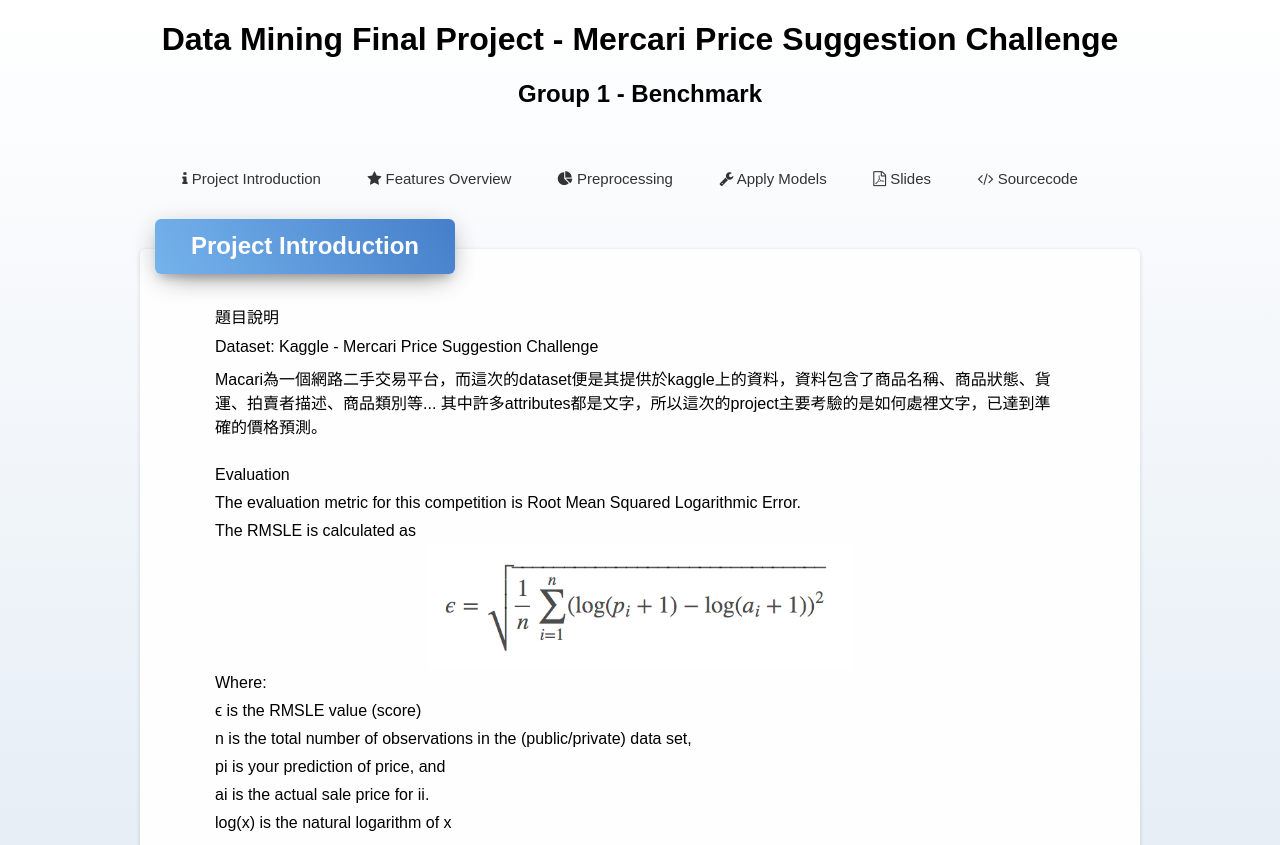
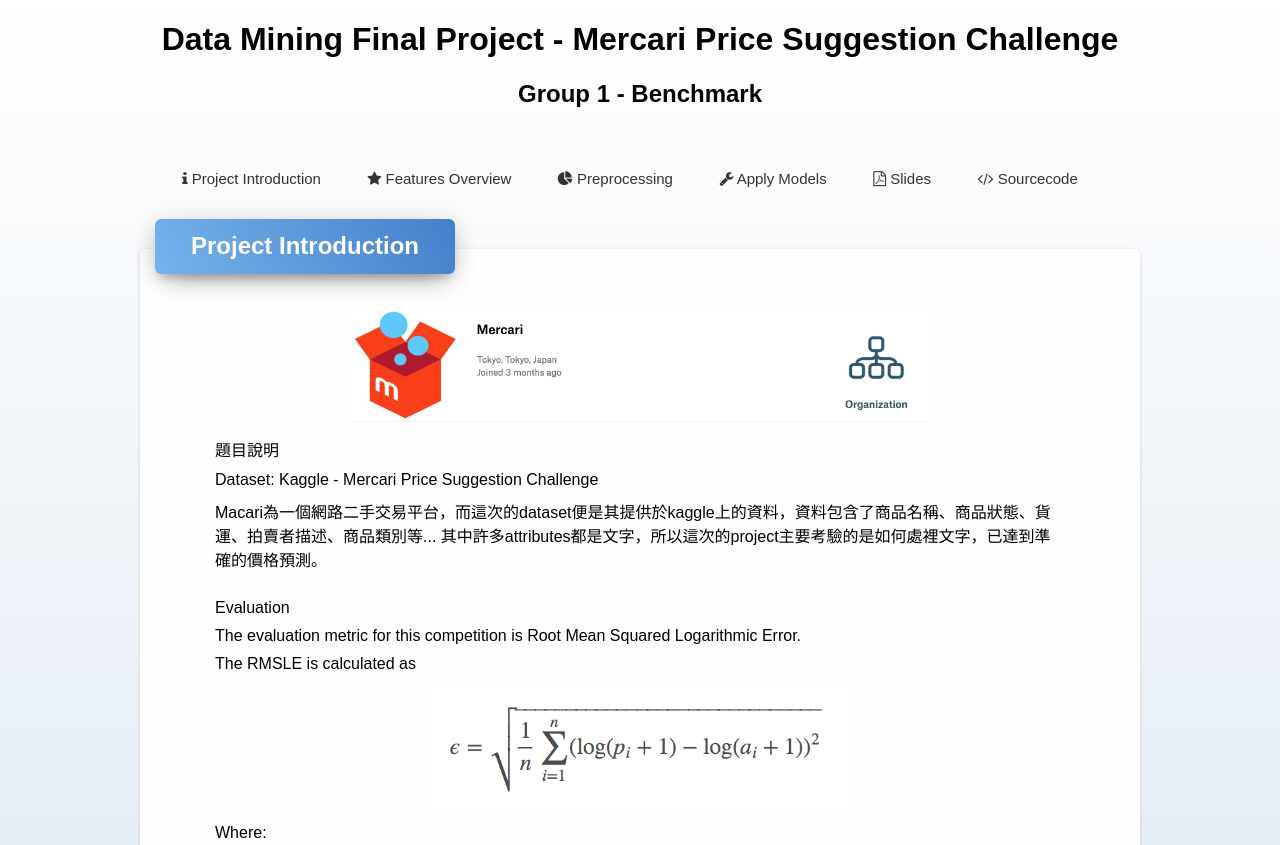
Before and after one commit to josix/kaggle_Mercari_project, a plain HTML site: page index.html in a window 1280 px wide. Shown: the top 845 px of the page. Drawn offline with Linux system fonts and the light colour scheme.

Commit message:
Add competetion image, update image-block style

```diff
--- a/index.html
+++ b/index.html
@@ -62,6 +62,12 @@
         margin: 5px 0px;
       }
 
+      div.image-block {
+        display: flex;
+        margin: 10px;
+        justify-content: center;
+      }
+
       div.tab-content{
         display: flex;
         flex-direction: column;
@@ -109,9 +115,9 @@
         font-size: 12px;
       }
 
-      #formula-block {
-        display: flex;
-        justify-content: center;
+      #competition-image {
+        width: 70%;
+        height: 70%;
       }
 
       #formula-image {
@@ -138,6 +144,9 @@
     <div id="tab-0" class="tab-content active">
       <h2 class="content-title">Project Introduction</h2>
       <div class="content">
+        <div class="image-block">
+            <img id="competition-image" alt="competition-image" src="./img/competition.png" />
+        </div>
         <p>題目說明</p>
         <p>Dataset: Kaggle - Mercari Price Suggestion Challenge</p>
         <p>Macari為一個網路二手交易平台，而這次的dataset便是其提供於kaggle上的資料，資料包含了商品名稱、商品狀態、貨運、拍賣者描述、商品類別等... 其中許多attributes都是文字，所以這次的project主要考驗的是如何處裡文字，已達到準確的價格預測。</p>
@@ -145,7 +154,7 @@
         <p>Evaluation</p>
         <p>The evaluation metric for this competition is Root Mean Squared Logarithmic Error.</p>
         <p>The RMSLE is calculated as</p>
-        <div id="formula-block">
+        <div class="image-block">
           <img id="formula-image" alt="RMSLE formula" src="./img/formula.png" />
         </div>
         <p>Where:</p>
```
Also changed, not shown: img/competition.png (added).
